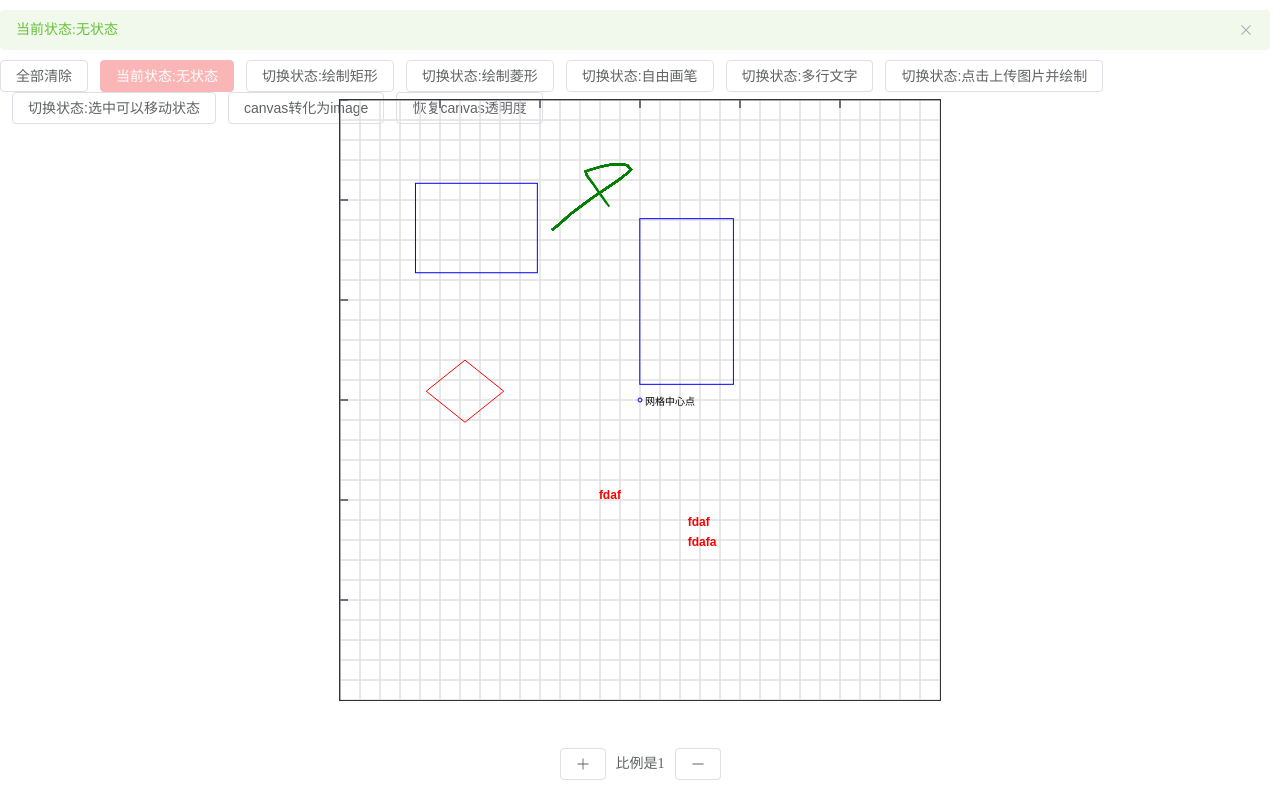
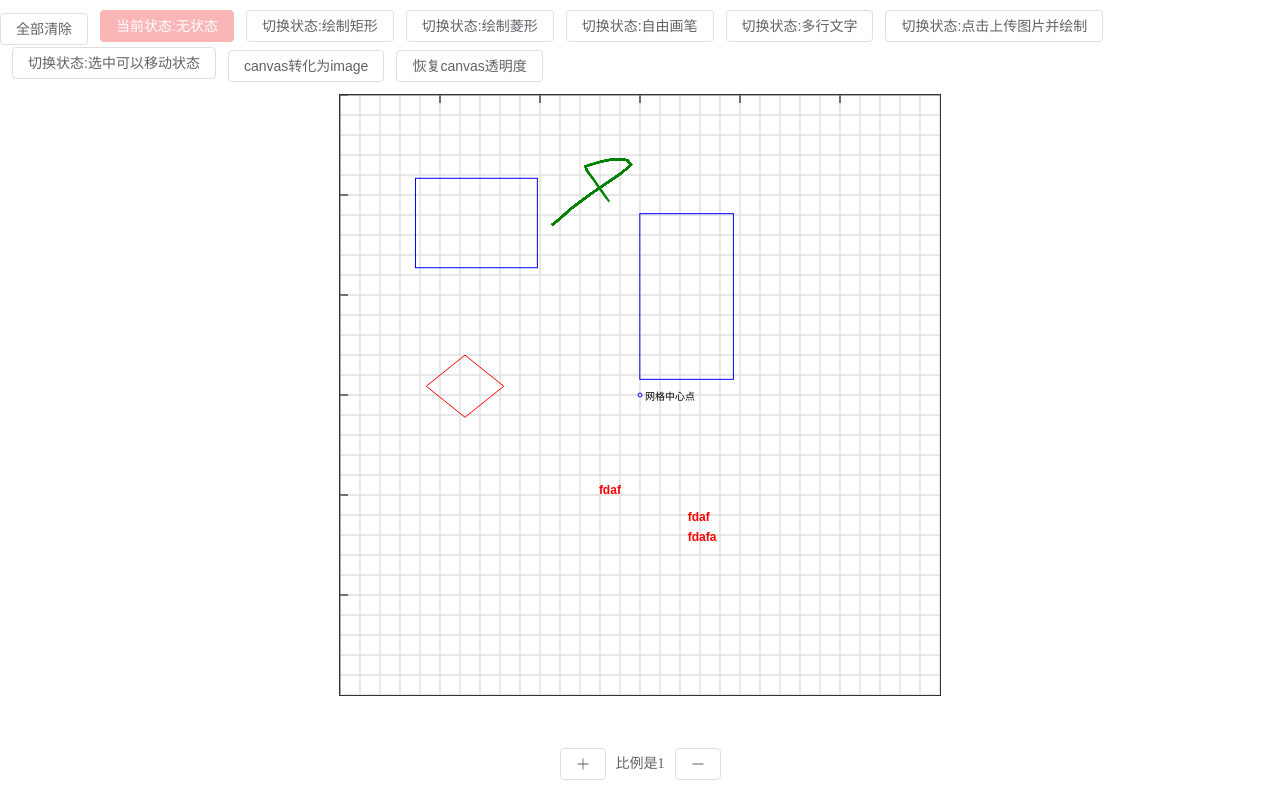
Before and after one commit to wbccb/visualization-study, a Vue app in the folder canvas/mini-project/mini-whiteboard/: page / in a window 1280 px wide. Built offline with nearby package versions, Linux system fonts and the light colour scheme.

Commit message:
canvas: 调整布局

```diff
--- a/canvas/mini-project/mini-whiteboard/src/App.vue
+++ b/canvas/mini-project/mini-whiteboard/src/App.vue
@@ -1,26 +1,28 @@
 <template>
-  <div class="btn-wrapper">
-    <div style="margin-bottom: 10px">
-      <el-alert :title="'当前状态:' + currentStatus" type="success" />
-    </div>
+  <div class="btn-wrapper" id="btn-wrapper">
+    <!--    <div style="margin-bottom: 10px">-->
+    <!--      <el-alert :title="'当前状态:' + currentStatus" type="success" />-->
+    <!--    </div>-->
 
     <!--    <el-button @click="resetScroll">点击恢复scroll</el-button>-->
-    <el-button @click="clearAll">全部清除</el-button>
+    <el-button @click="clearAll" small>全部清除</el-button>
 
     <template v-for="(item, index) in Status">
       <el-button
         :type="item === currentStatus ? 'danger' : 'default'"
         :disabled="item === currentStatus"
         @click="setStatus(item)"
+        small
+        style="margin-bottom: 5px"
       >
         {{ item === currentStatus ? "当前状态:" + item : "切换状态:" + item }}
       </el-button>
     </template>
 
-    <el-button @click="canvasToImage">canvas转化为image</el-button>
-    <el-button @click="restoreCanvas">恢复canvas透明度</el-button>
+    <el-button @click="canvasToImage" small>canvas转化为image</el-button>
+    <el-button @click="restoreCanvas" small>恢复canvas透明度</el-button>
   </div>
-  <div class="content" id="wrapper" ref="canvasWrapper">
+  <div class="content" id="wrapper" ref="canvasWrapper" :style="{marginTop: marginTopRef + 'px'}">
     <canvas id="grid"></canvas>
     <canvas id="main"></canvas>
     <!--    <canvas id="test"></canvas>-->
@@ -51,7 +53,17 @@ export default {
     let main;
     let grid;
 
+    const marginTopRef = ref(0);
+    window.onresize = () => {
+      const dom = document.getElementById("btn-wrapper");
+      const height = dom.getBoundingClientRect().height;
+      marginTopRef.value = height + 20;
+    };
     function init() {
+      const dom = document.getElementById("btn-wrapper");
+      const height = dom.getBoundingClientRect().height;
+      marginTopRef.value = height + 20;
+
       const gridBaseCanvas = new BaseCanvas("grid", true);
       grid = new GridController(gridBaseCanvas, {
         size: 20,
@@ -190,6 +202,7 @@ export default {
       reduceScale,
       canvasToImage,
       restoreCanvas,
+      marginTopRef,
     };
   },
 };
--- a/canvas/mini-project/mini-whiteboard/src/style.css
+++ b/canvas/mini-project/mini-whiteboard/src/style.css
@@ -22,9 +22,9 @@ html, body, #app {
     width: 600px;
     height: 600px;
     position: absolute;
-    top: 50%;
+    top: 0px;
     left: 50%;
-    transform: translate(-50%, -50%);
+    transform: translateX(-50%);
     overflow: scroll;
     border: 1px solid #333;
 }
```
Also changed, not shown: 1 other file (tests, documents, lock files or other folders).
